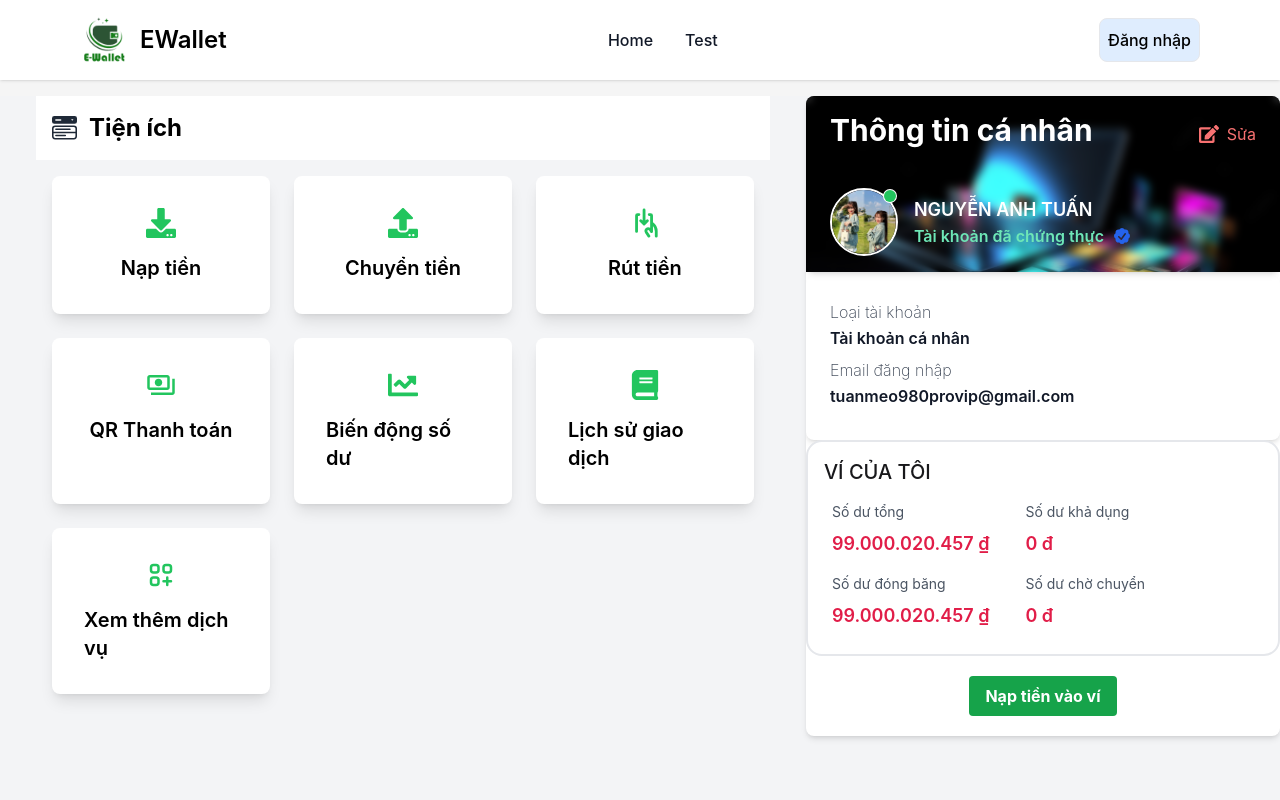
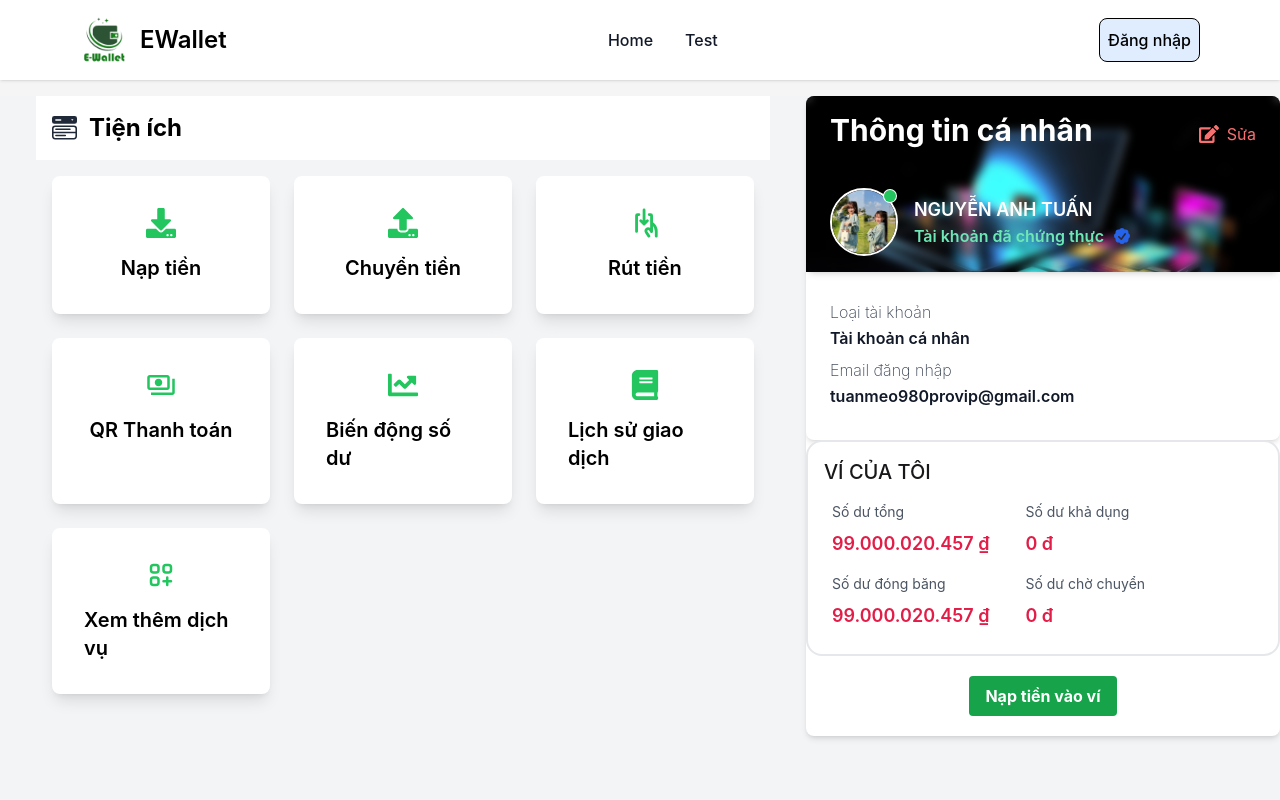
Before and after one commit to htilssu/e-wallet-fe, a React (Vite) app: page / in a window 1280 px wide. Shown: the top 800 px of the page. Built offline with nearby package versions, Linux system fonts and the light colour scheme.

Commit message:
feat: fix tailwind missing primary

```diff
--- a/tailwind.config.js
+++ b/tailwind.config.js
@@ -13,7 +13,7 @@ export default {
       },
       minWidth: {
         18: "75px",
-        40: "303.8px"
+        40: "303.8px",
       },
       borderWidth: {
         1: "1px",
@@ -34,6 +34,7 @@ export default {
         dimPrimaryColor: "#bce0fb",
         primaryColor: "#0f8be8",
         borderColor: " #0000001A",
+        primary: "#000000",
       },
       inset: {
         "-29": "-113px",
@@ -52,14 +53,14 @@ export default {
     },
 
     screens: {
-      'ssm': '445px',
-      'tm': '525px',
+      ssm: "445px",
+      tm: "525px",
       //
-      'sm': '640px',
-      'md': '768px',
-      'lg': '1024px',
-      'xl': '1280px',
-      '2xl': '1536px',
-    }
+      sm: "640px",
+      md: "768px",
+      lg: "1024px",
+      xl: "1280px",
+      "2xl": "1536px",
+    },
   },
 };
```
Also changed, not shown: 1 other file (tests, documents, lock files or other folders).
